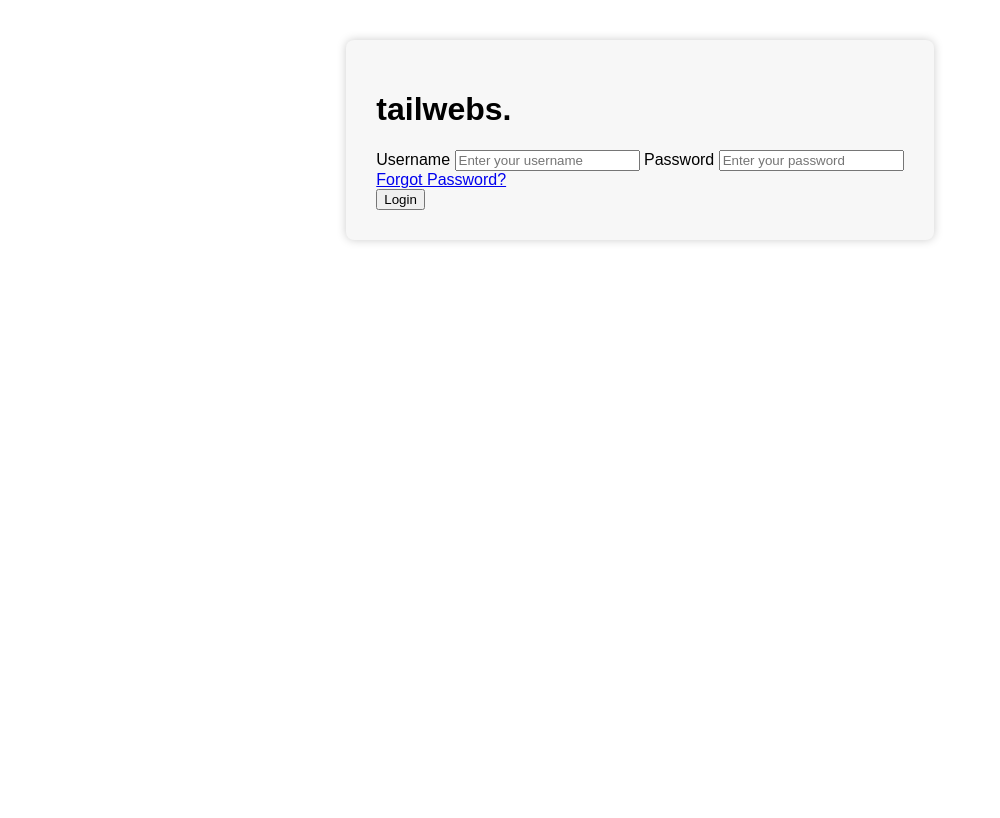
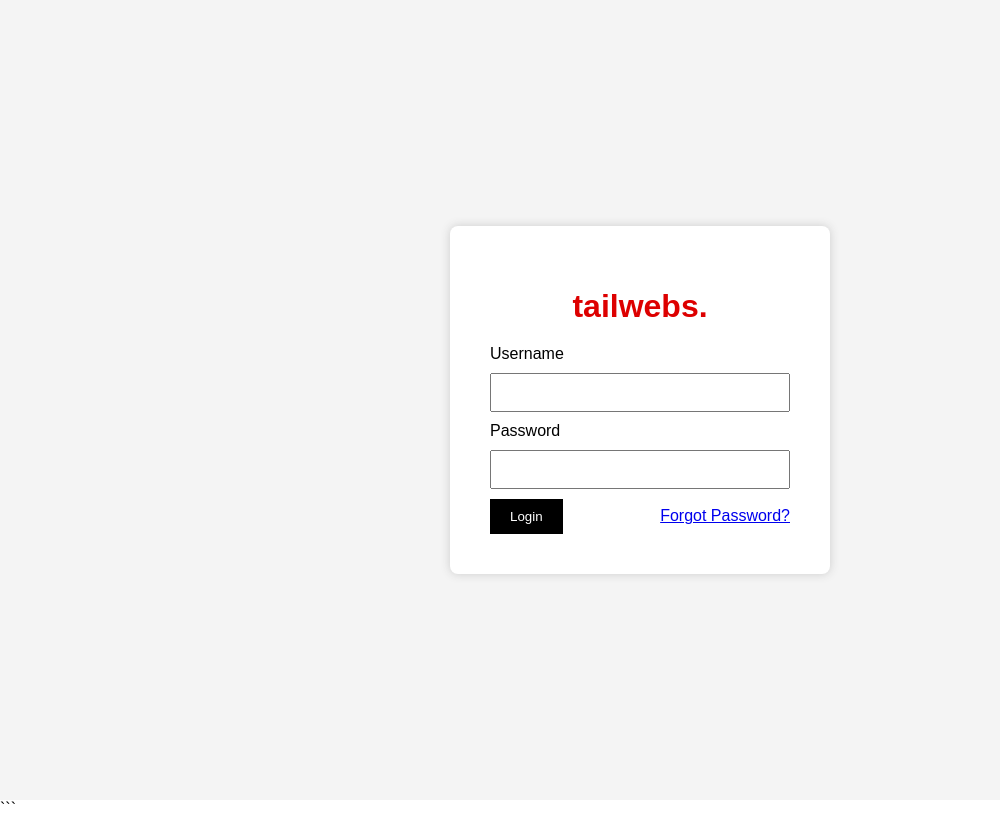
Before and after one commit to sohan-r/student-management-app, a Flask app: page / in a window 1280 px wide. Shown: the whole page, without its empty margins (0-1000 px from the left). Before the commit the page ends 243 px from the top, so only its background shows below. Run offline with Flask 3, Linux system fonts and the light colour scheme.

Commit message:
Completed login page

````diff
--- a/app.py
+++ b/app.py
@@ -1,34 +1,70 @@
 from flask import Flask, render_template, request, redirect, session
 import sqlite3
 
-app = Flask(__name__)
-app.secret_key = "secret123"  # session key
+app = Flask(__name__, static_url_path='/static')
+app.secret_key = 'secret123'
 
 def get_db_connection():
     conn = sqlite3.connect('students.db')
     conn.row_factory = sqlite3.Row
     return conn
 
-@app.route("/", methods=["GET", "POST"])
+@app.route('/', methods=['GET', 'POST'])
 def login():
-    if request.method == "POST":
-        username = request.form["username"]
-        password = request.form["password"]
+    if request.method == 'POST':
+        username = request.form['username']
+        password = request.form['password']
+        conn = get_db_connection()
+        user = conn.execute("SELECT * FROM teachers WHERE username=? AND password=?", (username, password)).fetchone()
+        conn.close()
+        if user:
+            session['user'] = username
+            return redirect('/home')
+        else:
+            return render_template('login.html', error='Invalid credentials')
+    return render_template('login.html')
 
-        conn = get_db_connection()
-        user = conn.execute("SELECT * FROM teachers WHERE username=? AND password=?",
-                            (username, password)).fetchone()
-        conn.close()
+@app.route('/home')
+def home():
+    if 'user' not in session:
+        return redirect('/')
+    conn = get_db_connection()
+    students = conn.execute('SELECT * FROM students').fetchall()
+    conn.close()
+    return render_template('home.html', students=students)
 
-        if user:
-            session["user"] = username
-            return redirect("/home")
-        else:
-            return render_template("login.html", error="Invalid credentials")
-    return render_template("login.html")
+@app.route('/add', methods=['POST'])
+def add_student():
+    name = request.form['name']
+    subject = request.form['subject']
+    marks = int(request.form['marks'])
+    conn = get_db_connection()
+    existing = conn.execute("SELECT * FROM students WHERE name=? AND subject=?", (name, subject)).fetchone()
+    if existing:
+        conn.execute("UPDATE students SET marks = marks + ? WHERE name=? AND subject=?", (marks, name, subject))
+    else:
+        conn.execute("INSERT INTO students (name, subject, marks) VALUES (?, ?, ?)", (name, subject, marks))
+    conn.commit()
+    conn.close()
+    return redirect('/home')
 
+@app.route('/edit/<int:id>', methods=['POST'])
+def edit_student(id):
+    # Placeholder for edit logic
+    return redirect('/home')
 
-@app.route("/logout")
+@app.route('/delete/<int:id>', methods=['POST'])
+def delete_student(id):
+    conn = get_db_connection()
+    conn.execute("DELETE FROM students WHERE id=?", (id,))
+    conn.commit()
+    conn.close()
+    return redirect('/home')
+
+@app.route('/logout')
 def logout():
-    session.pop("user", None)
-    return redirect("/")
+    session.pop('user', None)
+    return redirect('/')
+
+if __name__ == '__main__':
+    app.run(debug=True)
--- a/static/css/styles.css
+++ b/static/css/styles.css
@@ -1,6 +1,5 @@
 body {
   font-family: Arial, sans-serif;
-  background-color: #fff;
   margin: 0;
   padding: 0;
 }
@@ -8,8 +7,8 @@ body {
 .navbar {
   display: flex;
   justify-content: space-between;
-  background-color: white;
   padding: 15px 30px;
+  background-color: #fff;
   border-bottom: 1px solid #ccc;
 }
 
@@ -23,7 +22,6 @@ body {
   margin-left: 20px;
   text-decoration: none;
   color: black;
-  font-weight: 500;
 }
 
 .container {
@@ -38,14 +36,12 @@ body {
 table {
   width: 700px;
   border-collapse: collapse;
-  margin-bottom: 20px;
   background: white;
 }
 
 th, td {
   padding: 12px 16px;
   border-bottom: 1px solid #ddd;
-  text-align: left;
 }
 
 .add-btn {
@@ -54,11 +50,9 @@ th, td {
   padding: 10px 20px;
   border: none;
   cursor: pointer;
-  font-weight: bold;
   margin-top: 10px;
 }
 
-/* Dropdown Button */
 .dropbtn {
   background-color: white;
   border: none;
@@ -66,7 +60,6 @@ th, td {
   cursor: pointer;
 }
 
-/* Dropdown Content (Hidden by Default) */
 .dropdown {
   position: relative;
   display: inline-block;
@@ -78,17 +71,16 @@ th, td {
   right: 0;
   background-color: #f9f9f9;
   min-width: 90px;
-  box-shadow: 0px 4px 8px 0px rgba(0,0,0,0.2);
+  box-shadow: 0px 4px 8px rgba(0,0,0,0.2);
   z-index: 1;
 }
 
 .dropdown-content button {
-  color: black;
+  background: none;
+  border: none;
   padding: 10px;
   width: 100%;
-  border: none;
   text-align: left;
-  background: none;
   cursor: pointer;
 }
 
@@ -96,28 +88,24 @@ th, td {
   display: block;
 }
 
-/* Modal Styles */
 .modal {
   display: none;
   position: fixed;
   z-index: 10;
-  padding-top: 100px;
   left: 0;
   top: 0;
   width: 100%;
   height: 100%;
-  overflow: auto;
   background-color: rgba(0,0,0,0.4);
 }
 
 .modal-content {
-  margin: auto;
+  margin: 100px auto;
   background-color: white;
   padding: 20px;
   width: 300px;
   border-radius: 8px;
   box-shadow: 0 0 10px #999;
-  text-align: left;
 }
 
 .modal-content input {
@@ -140,3 +128,52 @@ th, td {
   font-size: 24px;
   cursor: pointer;
 }
+
+.login-container {
+  height: 100vh;
+  display: flex;
+  justify-content: center;
+  align-items: center;
+  background-color: #f4f4f4;
+}
+
+.login-box {
+  background: white;
+  padding: 40px;
+  border-radius: 8px;
+  box-shadow: 0 0 10px #ccc;
+  width: 300px;
+}
+
+.login-box h1 {
+  text-align: center;
+  color: #d00;
+  margin-bottom: 20px;
+}
+
+.login-box input {
+  width: 100%;
+  padding: 10px;
+  margin: 10px 0;
+  box-sizing: border-box;
+}
+
+.login-box .actions {
+  display: flex;
+  justify-content: space-between;
+  align-items: center;
+}
+
+.login-box button {
+  background-color: black;
+  color: white;
+  border: none;
+  padding: 10px 20px;
+  cursor: pointer;
+}
+
+.error {
+  color: red;
+  margin-top: 10px;
+  text-align: center;
+}
--- a/templates/login.html
+++ b/templates/login.html
@@ -1,25 +1,29 @@
-<!-- login.html -->
 <!DOCTYPE html>
 <html lang="en">
 <head>
   <meta charset="UTF-8">
-  <title>Login - tailwebs.</title>
-  <link rel="stylesheet" href="{{ url_for('static', filename='css/styles.css') }}">
+  <title>Login - Tailwebs</title>
+  <link rel="stylesheet" href="/static/css/styles.css">
 </head>
 <body>
-  <div class="container login-box">
-    <h1 class="brand">tailwebs.</h1>
-    <form method="POST" action="/login">
-      <label for="username">Username</label>
-      <input type="text" id="username" name="username" placeholder="Enter your username" required>
+  <div class="login-container">
+    <div class="login-box">
+      <h1>tailwebs.</h1>
+      <form method="POST" action="/">
+        <label for="username">Username</label>
+        <input type="text" name="username" required>
 
-      <label for="password">Password</label>
-      <input type="password" id="password" name="password" placeholder="Enter your password" required>
+        <label for="password">Password</label>
+        <input type="password" name="password" required>
 
-      <div class="forgot"><a href="#">Forgot Password?</a></div>
-
-      <button type="submit">Login</button>
-    </form>
+        <div class="actions">
+          <button type="submit">Login</button>
+          <a href="#">Forgot Password?</a>
+        </div>
+      </form>
+      {% if error %}<p class="error">{{ error }}</p>{% endif %}
+    </div>
   </div>
 </body>
 </html>
+```
````
Also changed, not shown: database.py (+36 -12 lines), static/js/main.js (+3 -68 lines), templates/home.html (+8 -8 lines), students.db (added), 1 other file.
